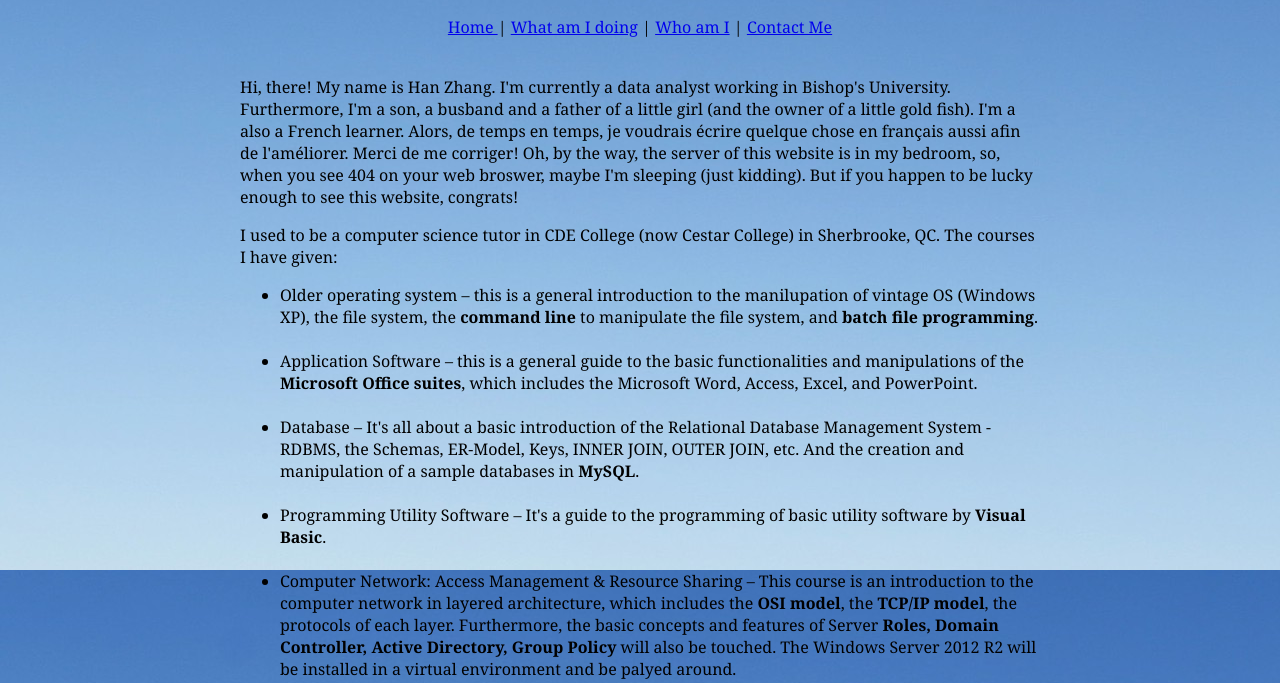
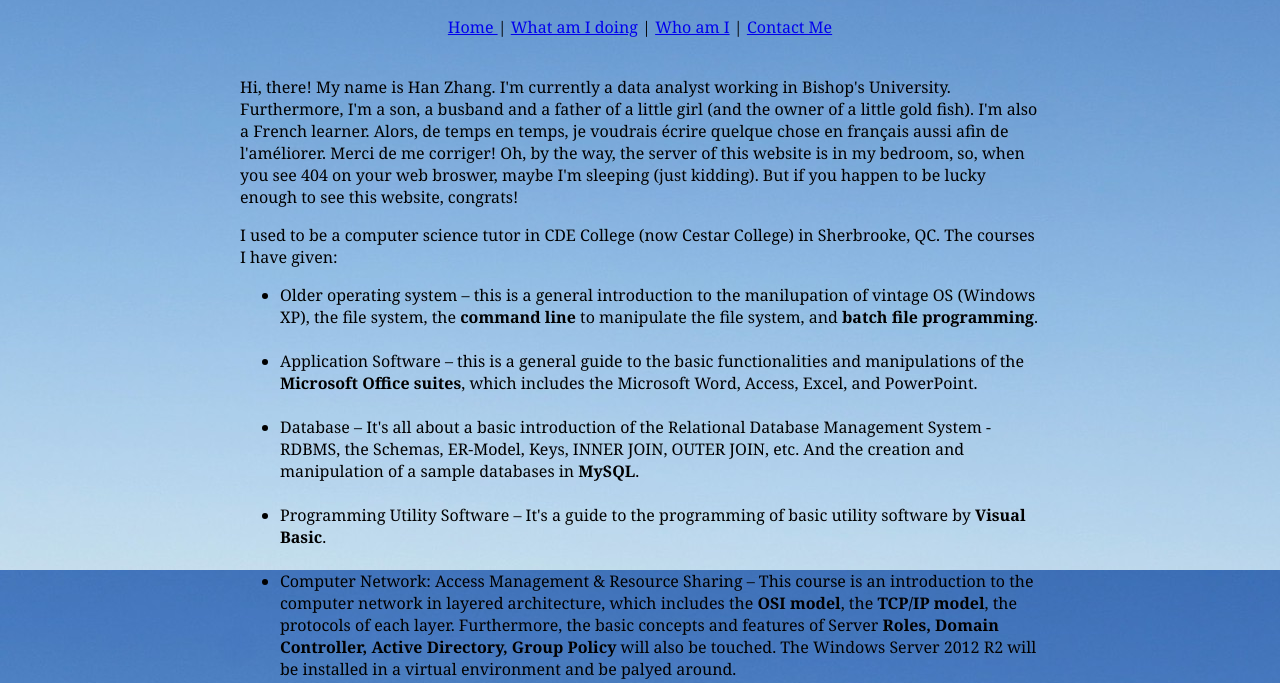
Before and after one commit to johan508/zhanghan, a plain HTML site: page myJob.html in a window 1280 px wide. Shown: the part 330-1013 px from the top of the page. Drawn offline with Linux system fonts and the light colour scheme.

Commit message:
Update myJob.html

```diff
--- a/myJob.html
+++ b/myJob.html
@@ -27,7 +27,7 @@
 
 
 			<br />
-			<p> Hi, there! My name is Han Zhang. I'm currently a data analyst working in Bishop's University. Furthermore, I'm a son, a busband and a father of a little girl (and the owner of a little gold fish). I'm a also a French learner. Alors, de temps en temps, je voudrais écrire quelque chose
+			<p> Hi, there! My name is Han Zhang. I'm currently a data analyst working in Bishop's University. Furthermore, I'm a son, a busband and a father of a little girl (and the owner of a little gold fish). I'm also a French learner. Alors, de temps en temps, je voudrais écrire quelque chose
 				en français aussi afin de l'améliorer. Merci de me corriger!
 				Oh, by the way, the server of this website is in my bedroom, so, when you see 404 on your web broswer, maybe I'm sleeping (just kidding). But if you happen to be
 				lucky enough to see this website, congrats!
```
